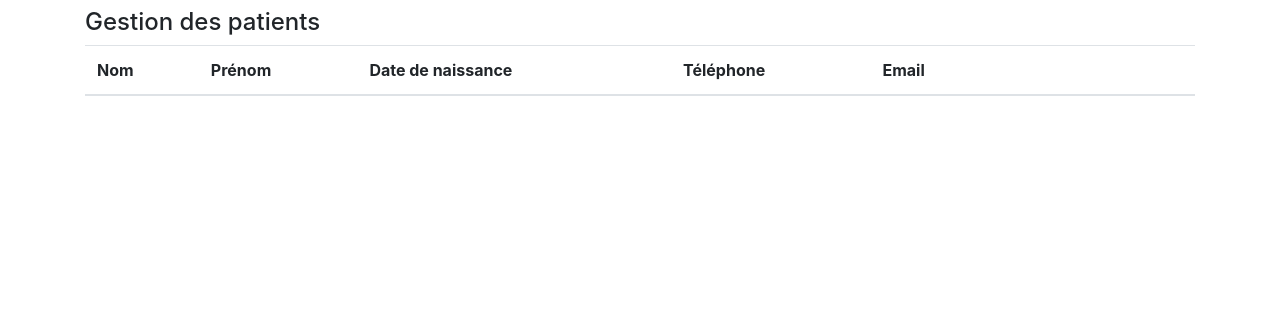
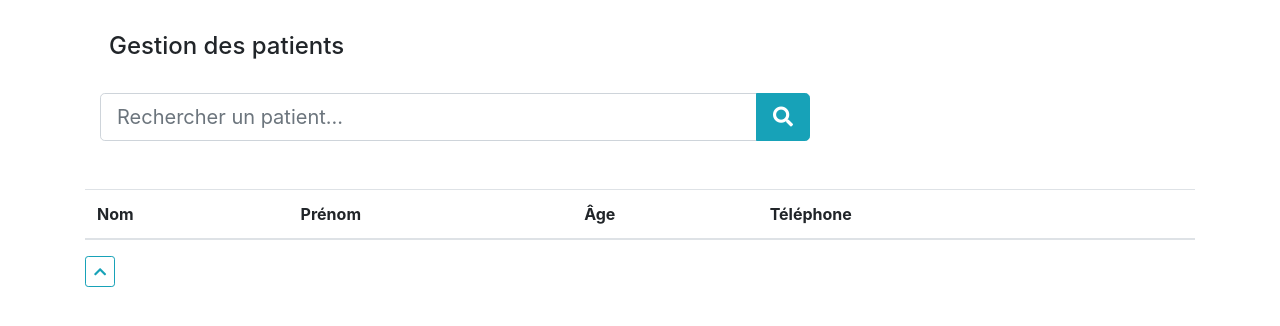
Before and after one commit to NicoJel/projet_site_dentiste, a Symfony app: template templates/admin/patient/index.html.twig in a window 1280 px wide. Shown: the part 56-382 px from the top of the page. Run offline with Twig, Linux system fonts and the light colour scheme; the template is opened without the code that fills it, so the values that code supplies are empty; some libraries are stand-ins or nearby versions.

Commit message:
MAJ mineures

```diff
--- a/public/css/style.css
+++ b/public/css/style.css
@@ -22,3 +22,8 @@
         opacity: 0;
     }
 }
+
+.navbar-admin {
+    padding: 0;
+    background-color: #055873;
+}
--- a/src/Controller/Admin/PatientController.php
+++ b/src/Controller/Admin/PatientController.php
@@ -4,7 +4,6 @@ namespace App\Controller\Admin;
 
 use App\Entity\Utilisateur;
 use Symfony\Bundle\FrameworkBundle\Controller\AbstractController;
-use Symfony\Component\HttpFoundation\Request;
 use Symfony\Component\Routing\Annotation\Route;
 
 /**
@@ -24,6 +23,7 @@ class PatientController extends AbstractController
         $patients = $repository->findBy([], ['nom' => 'asc']);
 
         dump($patients);
+
 
         return $this->render(
             'admin/patient/index.html.twig',
@@ -69,4 +69,5 @@ class PatientController extends AbstractController
             ]
         );
     }
+
 }
--- a/templates/admin/patient/index.html.twig
+++ b/templates/admin/patient/index.html.twig
@@ -1,41 +1,73 @@
 {% extends 'base.html.twig' %}
+
+    {% block stylesheets %}
+        {{ parent() }}
+    {% endblock %}
 
 {% block body %}
     <div class="container">
 
-        <h4>Gestion des patients</h4>
+        <h4 class="p-4">Gestion des patients</h4>
 
-        <table class="table table-striped">
+        <div class="">
+            <form id="recherche" method="POST">
+                <div class="input-group input-group-lg col-8">
+                    <input type="text" class="form-control" placeholder="Rechercher un patient...">
+                    <div class="input-group-append">
+                        <button class="btn btn-info" type="button" id="button-addon2">
+                            <i class="fas fa-search"></i>
+                        </button>
+                    </div>
+                </div>
+
+            </form>
+        </div><br>
+
+        <div id="resultat"></div><br>
+
+        <div class="">
+            <table class="table table-striped col-sm-auto">
                 <thead>
                     <th>Nom</th>
                     <th>Prénom</th>
-                <th>Date de naissance</th>
+                    <th>Âge</th>
                     <th>Téléphone</th>
-                <th>Email</th>
-                <th width="200px"></th>
+                    <th></th>
                 </thead>
                 <tbody>
                 {% for patient in patients %}
                     <tr>
                         <td>{{ patient.nom }}</td>
                         <td>{{ patient.prenom }}</td>
-                    <td>{{ patient.dateNaissance|date('d/m/Y') }}</td>
+                        <td>{{ patient.age }}</td>
                         <td>{{ patient.telephone }}</td>
-                    <td>{{ patient.mail }}</td>
                         <td>
                             <a href="{{ path('app_admin_patient_infos', {id: patient.id}) }}"
                                class="btn btn-sm btn-outline-info">
-                            Infos
+                                <i class="fas fa-file-medical-alt"></i>
                             </a>
                             <a href="{{ path('app_admin_patient_delete', {id: patient.id}) }}"
                                class="btn btn-sm btn-outline-danger">
-                            Supprimer
+                                <i class="fas fa-trash"></i>
                             </a>
                         </td>
                     </tr>
                 {% endfor %}
                 </tbody>
             </table>
+        </div>
 
+        <div class="align-items-end">
+            <a href="#"
+               class="btn btn-sm btn-outline-info align-items-end">
+                <i class="fas fa-chevron-up"></i>
+            </a>
         </div>
+    </div>
+
+    {% block javascripts %}
+        {{ parent() }}
+        <script src="{{ asset('js/recherche.js') }}"></script>
     {% endblock %}
+
+{% endblock %}
--- a/templates/base.html.twig
+++ b/templates/base.html.twig
@@ -5,17 +5,15 @@
         <title>{% block title %}Dr Céline Filitika - Chirurgien Dentiste{% endblock %}</title>
         {% block stylesheets %}
             <link href="https://stackpath.bootstrapcdn.com/bootstrap/4.1.3/css/bootstrap.min.css" rel="stylesheet" integrity="sha384-MCw98/SFnGE8fJT3GXwEOngsV7Zt27NXFoaoApmYm81iuXoPkFOJwJ8ERdknLPMO" crossorigin="anonymous">
+            <link rel="stylesheet" href="https://use.fontawesome.com/releases/v5.2.0/css/all.css" integrity="sha384-hWVjflwFxL6sNzntih27bfxkr27PmbbK/iSvJ+a4+0owXq79v+lsFkW54bOGbiDQ" crossorigin="anonymous">
             <link rel="stylesheet" href="{{ asset('css/style.css') }}">
         {% endblock %}
     </head>
     <body>
 
     {% if is_granted('ROLE_ADMIN') %}
-    <nav class="navbar navbar-expand-md navbar-dark bg-secondary">
+    <nav class="navbar navbar-expand-md navbar-dark navbar-admin">
         <div class="container navbar-nav">
-            <a href="#" class="navbar-brand">
-                Admin
-            </a>
             <div class="navbar-collapse">
                 <ul class="navbar-nav">
                     <li class="nav-item">
--- a/templates/index/sante.html.twig
+++ b/templates/index/sante.html.twig
@@ -4,7 +4,7 @@
 
 {% block body %}
 
-    <h3>Santé dentaire : les réponses aux questions les plus fréquentes que vous vous posez</h3>
+    <h3 class="p-4">Santé dentaire : les réponses aux questions les plus fréquentes que vous vous posez</h3>
 
 
     <div class="card text-center">
--- a/templates/security/connexion.html.twig
+++ b/templates/security/connexion.html.twig
@@ -4,7 +4,8 @@
 {% block body %}
 
     <div class="container">
-        <h4>Connexion</h4>
+
+        <h4 class="p-4">Connexion</h4>
 
         <div class="col-sm-auto col-md-8 col-lg-6">
                 <form method="post">
--- a/templates/security/inscription.html.twig
+++ b/templates/security/inscription.html.twig
@@ -8,11 +8,7 @@
 {% block body %}
 <div class="container">
 
-    <h4>Inscription</h4>
-
-
-    {{ form_start(form) }}
-
+    <h4 class="p-4">Inscription</h4>
 
     <div class="info-perso centrer">
         <div class="msg-info-perso">Informations personnelles</div>
```
Also changed, not shown: public/js/recherche.js (added, +81 -0 lines), src/Entity/Utilisateur.php (+13 -0 lines), templates/admin/patient/infos.html.twig (+17 -4 lines). Lines whose indentation alone changed are shown as unchanged.
